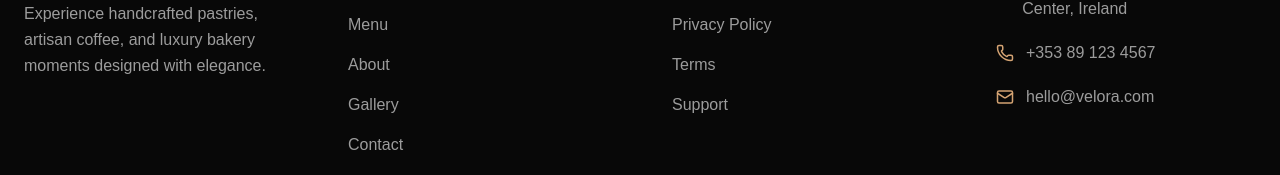
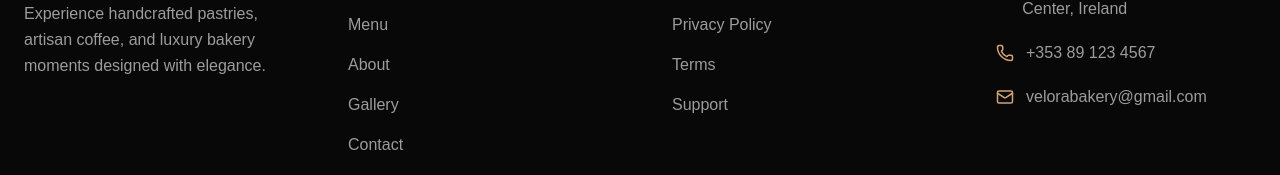
Before and after one commit to ionutpetru4046/modern-bakery-website, a Next.js app: page / in a window 1280 px wide. Shown: the part 4327-4502 px from the top of the page. Built offline with nearby package versions, Linux system fonts and the light colour scheme.

Commit message:
info name addd

```diff
--- a/components/layout/Footer.tsx
+++ b/components/layout/Footer.tsx
@@ -125,7 +125,7 @@ export default function Footer() {
               <div className="flex items-center gap-3">
                 <Mail size={18} className="text-[#D4A373]" />
                 <p className="text-white/60">
-                  hello@velora.com
+                  velorabakery@gmail.com
                 </p>
               </div>
 
```
